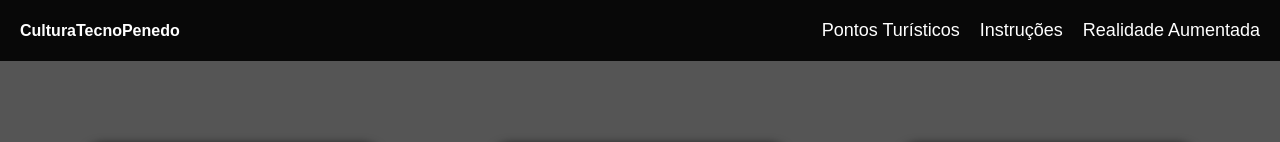
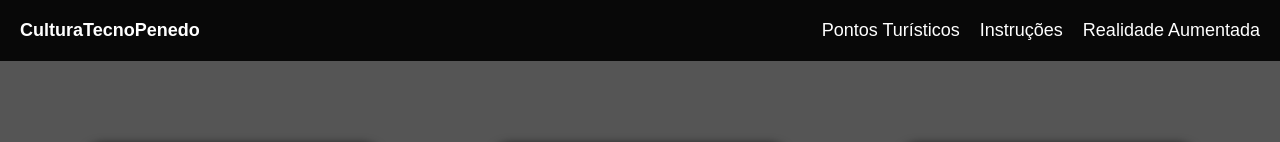
Before and after one commit to JoseeLucass/CulturaTecnoPenedo, a React (Create React App) app: page /card in a window 1280 px wide. Shown: the top 142 px of the page. Built offline with nearby package versions, Linux system fonts and the light colour scheme.

Commit message:
Style Font-Size

```diff
--- a/src/componentes/barratopo/barratopo.css
+++ b/src/componentes/barratopo/barratopo.css
@@ -13,7 +13,7 @@
 .Navbar__Brand {
   flex: 1;
   font-weight: bold;
-  font-size: 16px;
+  font-size: 18px;
   color: #ffffff;
 }
 
```
